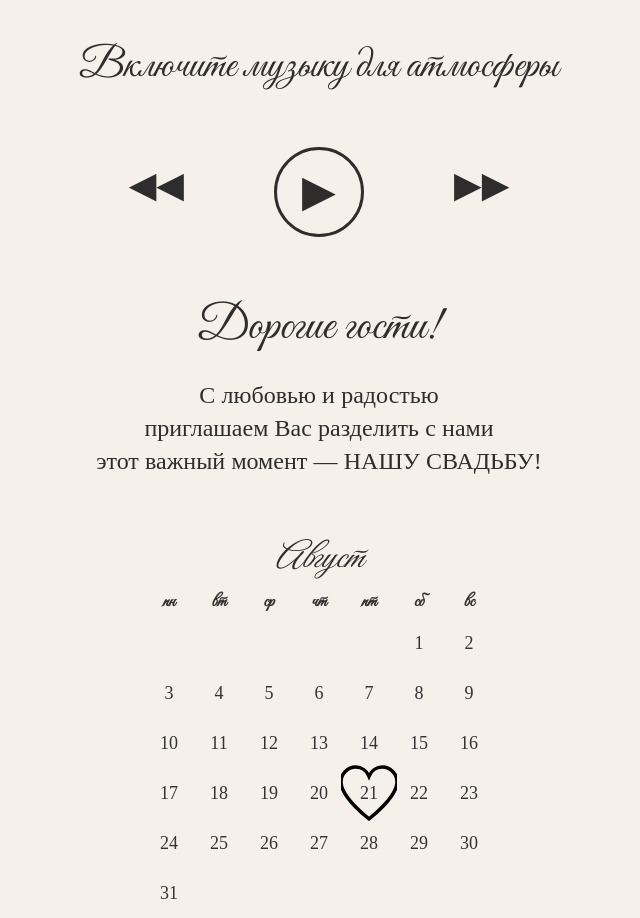
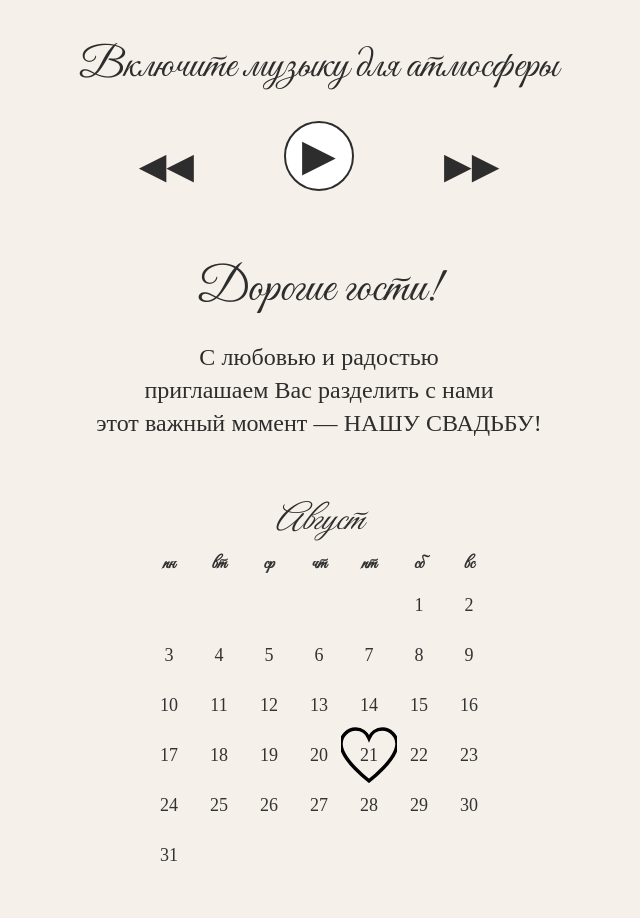
Before and after one commit to barekamits/aram_annie, a plain HTML site: page index.html in a window 1280 px wide. Shown: the part 800-1718 px from the top of the page, without its empty margins (321-961 px from the left). Drawn offline with nearby package versions, Linux system fonts and the light colour scheme.

Commit message:
Update index.html

```diff
--- a/index.html
+++ b/index.html
@@ -125,26 +125,28 @@
 }
 
 .play-circle {
-      margin-top: 34px; /* Դու կարող ես փորձել այլ արժեք՝ ըստ տեսքի */
-      width: 90px;
-      height: 90px;
-      border: 3px solid #2d2d2d;
+  width: 70px;
+  height: 70px;
+  border: 2px solid #2d2d2d;
   border-radius: 50%;
+  background-color: white;
   display: flex;
   justify-content: center;
   align-items: center;
   cursor: pointer;
+  -webkit-tap-highlight-color: transparent; /* ✅ հանում ա մոբայլ highlight */
+  outline: none; /* ✅ լրիվ հանում է focus-ի տեսքը */
+}
+
+.play-circle:focus,
+.control-btn:focus {
+  outline: none;
 }
 
 .play-icon {
   font-size: 44px;
   line-height: 1;
   color: #2d2d2d;
-    }
-
-    .play-circle:focus,
-    .control-btn:focus {
-      outline: none;
 }
 
     @keyframes slideUp {
```
Lines whose indentation alone changed are shown as unchanged.
